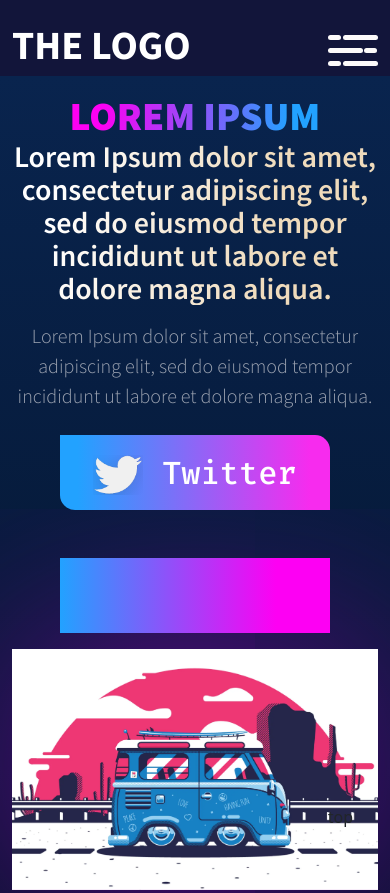
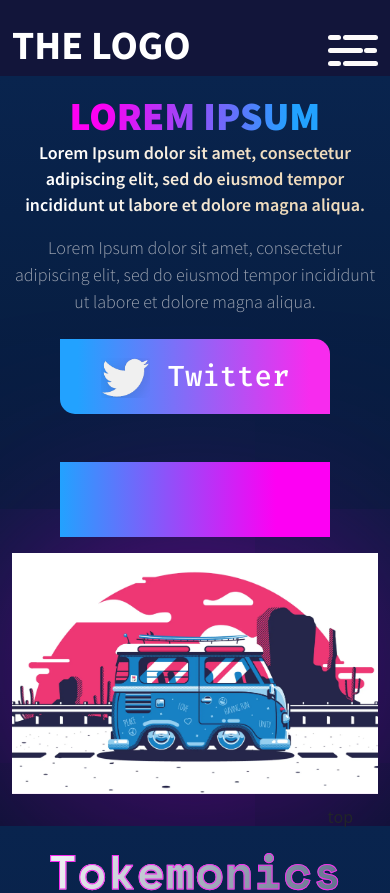
Before and after one commit to mk0029/LOGOREPO, a React (Create React App) app: page / in a window 390 px wide. Shown: the top 893 px of the page. Built offline with nearby package versions, Linux system fonts and the light colour scheme.

Commit message:
update-2.1

```diff
--- a/src/App.css
+++ b/src/App.css
@@ -259,12 +259,10 @@ ul li a:hover {
 .toke_bg {
   background: linear-gradient(180deg, #09244e 0%, #04142d 100%);
 }
-
 .row_border {
   border: 3.5px solid #ffffff;
   border-radius: 14px;
 }
-
 .col_top_bottom_border {
   border-top: 3.5px solid #ffffff;
   border-bottom: 3.5px solid #ffffff;
@@ -275,10 +273,6 @@ ul li a:hover {
 }
 .width_65 {
   width: 65%;
-}
-.mask_grup {
-  width: 87px;
-  height: 87px;
 }
 .box_nft {
   background: linear-gradient(
--- a/src/index.css
+++ b/src/index.css
@@ -220,17 +220,17 @@
     --fs-28: 20px;
     --fs-29: 29px;
     --fs-30: 19px;
-    --fs-32: 32px;
+    --fs-32: 29px;
     --fs-33: 33px;
-    --fs-35: 20px;
+    --fs-35: 18px;
     --fs-36: 25px;
     --fs-40: 25px;
     --fs-48: 25px;
-    --fs-54: 30px;
+    --fs-54: 18px;
     --fs-59: 40px;
     --fs-82: 40px;
     --fs-91: 48px;
-    --lh-68: 33px;
+    --lh-68: 26px;
     --lh-42: 42px;
   }
 }
```
